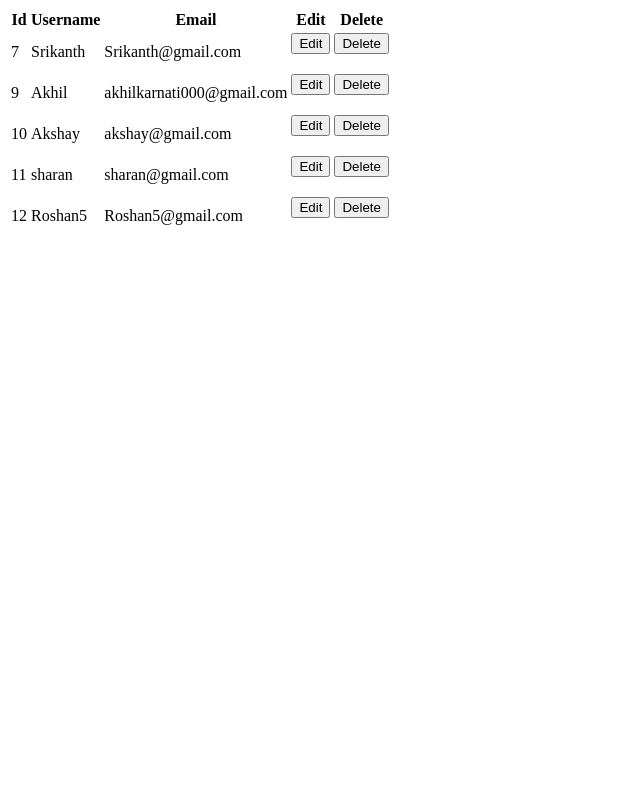
After one commit to Akhilkarnati002/dbs-practice, a Django app: page /read/ in a window 1280 px wide. The commit adds this page. Shown: the whole page, without its empty margins (0-640 px from the left). Run offline with Django 4.2, Linux system fonts and the light colour scheme; data comes from the database, SQL or seed files in the repository; both versions use the stored data as it was after the commit; parts of the project's set-up code (start-up, migrations or seed data) failed here and were passed over.

Commit message:
made changes for the project

```diff
--- a/login/models.py
+++ b/login/models.py
@@ -5,3 +5,10 @@ class MyModel(models.Model):
     email = models.CharField(max_length=200,null=True)
     password=models.CharField(max_length=50,null=True)
     cpassword=models.CharField(max_length=50,null=True)
+
+    def __str__(self):
+        return self.username
+
+
+class profile(models.Model):
+    acc_num=models.ForeignKey(MyModel.id)
--- a/login/urls.py
+++ b/login/urls.py
@@ -4,5 +4,12 @@ from .views import *
 
 urlpatterns = [
     path('',signup,name='Login'),
-    path('signin/',signin, name='signin')
+    path('signin/',signin, name='signin'),
+    path('signup/',my_form,name="myform"),
+    path('submit/',submit,name="submit"),
+    path('read/',read,name="read"),
+    path('update/<int:pk>',update,name="update"),
+    path('updated/<int:pk>',updatedata,name="updatedata"),
+    path('delete/<int:pk>',deldata,name="deldata")
+
 ]
--- a/login/views.py
+++ b/login/views.py
@@ -1,7 +1,9 @@
-from django.shortcuts import render
+from email import message
+from django.http import HttpResponse
+from django.shortcuts import render,redirect
 
 from .models import MyModel
-from .forms import MyForm
+
 
 # Create your views here.
 def signup(request):
@@ -15,9 +17,57 @@ def signin(request):
 
 def my_form(request):
   if request.method == "POST":
-    form = MyForm(request.POST)
-    if form.is_valid():
+      Username = request.POST['username']
+      Email = request.POST['email']
+      Password = request.POST['password']
+      Cpassword = request.POST['cpassword']
+      form = MyModel(username=Username,email=Email,password=Password,cpassword=Cpassword)
       form.save()
+      return render(request, 'login.html')
   else:
-      form = MyForm()
-  return render(request, 'index.html', {'form': form})
+    return HttpResponse("invalid data")
+
+
+
+def submit(request):
+    if request.method == "POST":
+        user = request.POST['username']
+        pass1 = request.POST['pass']
+        try:
+            k=MyModel.objects.get(username=user)
+        except:
+            return HttpResponse("login Failed invalid credentials")
+        if k:
+            if k.password == pass1 :
+                request.session['username']=k.username
+                request.session['email']=k.email
+                return redirect('/read')
+            else:
+                return HttpResponse("login Failed invalid credentials")
+
+
+        else:
+            return HttpResponse("login Failed invalid credentials")
+
+
+def read(request):
+    f=MyModel.objects.all()
+    return render(request,'read.html',{ "data":f })
+
+def update(request, pk):
+    m=MyModel.objects.get(id=pk)
+    return render(request,'update.html',{ "data":m })
+
+def updatedata(request,pk):
+    k=MyModel.objects.get(id=pk)
+    k.username = request.POST['username']
+    k.email = request.POST['email']
+    k.save()
+
+    return redirect("/read")
+
+
+def deldata(request,pk):
+    d=MyModel.objects.get(id=pk)
+    d.delete()
+    return redirect("/read")
--- a/templates/login.html
+++ b/templates/login.html
@@ -36,8 +36,8 @@
 				<span class="login100-form-title p-b-41">
 					Account Login
 				</span>
-				<form class="login100-form validate-form p-b-33 p-t-5">
-
+				<form class="login100-form validate-form p-b-33 p-t-5" method="POST" action="{% url 'submit' %}">
+                     {% csrf_token %}
 					<div class="wrap-input100 validate-input" data-validate = "Enter username">
 						<input class="input100" type="text" name="username" placeholder="User name">
 						<span class="focus-input100" data-placeholder="&#xe82a;"></span>
--- /dev/null
+++ b/templates/read.html
@@ -0,0 +1,38 @@
+<html>
+    <body>
+        <table class="table table-bordered">
+            <thead>
+                <tr>
+                    <th>Id</th>
+                    <th>Username</th>
+                    <th>Email</th>
+                    <th>Edit</th>
+                    <th>Delete</th>
+                </tr>
+            </thead>
+            {% if data %}
+            <tbody>
+                {% for i in data %}
+            <tr>
+                <td>{{i.id}}</td>
+                <td>{{i.username}}</td>
+                <td>{{i.email}}</td>
+                <td>
+                    <form name="editform" action="{% url 'update' pk=i.id  %}" method="POST">
+                        {% csrf_token %}
+                        <input type="submit" value="Edit">
+                    </form>
+                </td>
+                <td>
+                    <form name="editform" action="{% url 'deldata' pk=i.id  %}" method="POST">
+                        {% csrf_token %}
+                        <input type="submit" value="Delete">
+                    </form>
+                </td>
+            </tr>
+
+            {% endfor %}
+            </tbody>
+        {% endif%}
+</body>
+</html>
```
Also changed, not shown: akhil/settings.py (+7 -3 lines), login/forms.py (deleted, +0 -8 lines), templates/index.html (+5 -2 lines), templates/update.html (added, +17 -0 lines), db.sqlite3.
